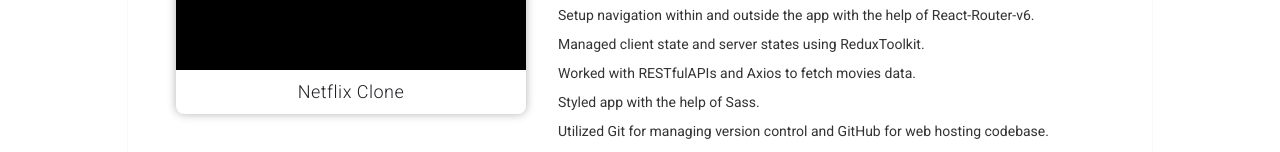
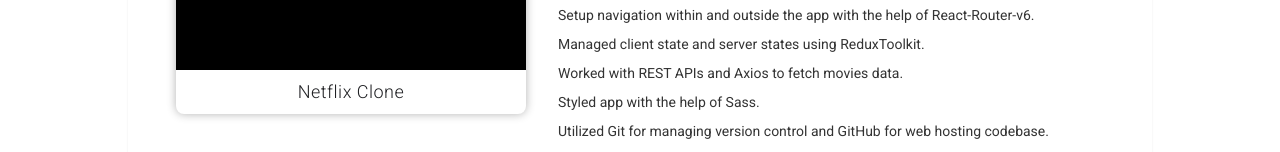
Before and after one commit to ksrinreddy/portfolio, a React (Create React App) app: page /projects in a window 1280 px wide. Shown: the part 337-489 px from the top of the page. Built offline with nearby package versions, Linux system fonts and the light colour scheme.

Commit message:
update project

```diff
--- a/src/components/NetflixClone.js
+++ b/src/components/NetflixClone.js
@@ -45,7 +45,7 @@
               React-Router-v6.
             </p>
             <p>Managed client state and server states using ReduxToolkit.</p>
-            <p>Worked with RESTfulAPIs and Axios to fetch movies data.</p>
+            <p>Worked with REST APIs and Axios to fetch movies data.</p>
             <p>Styled app with the help of Sass.</p>
             <p>
               Utilized Git for managing version control and GitHub for web
```
